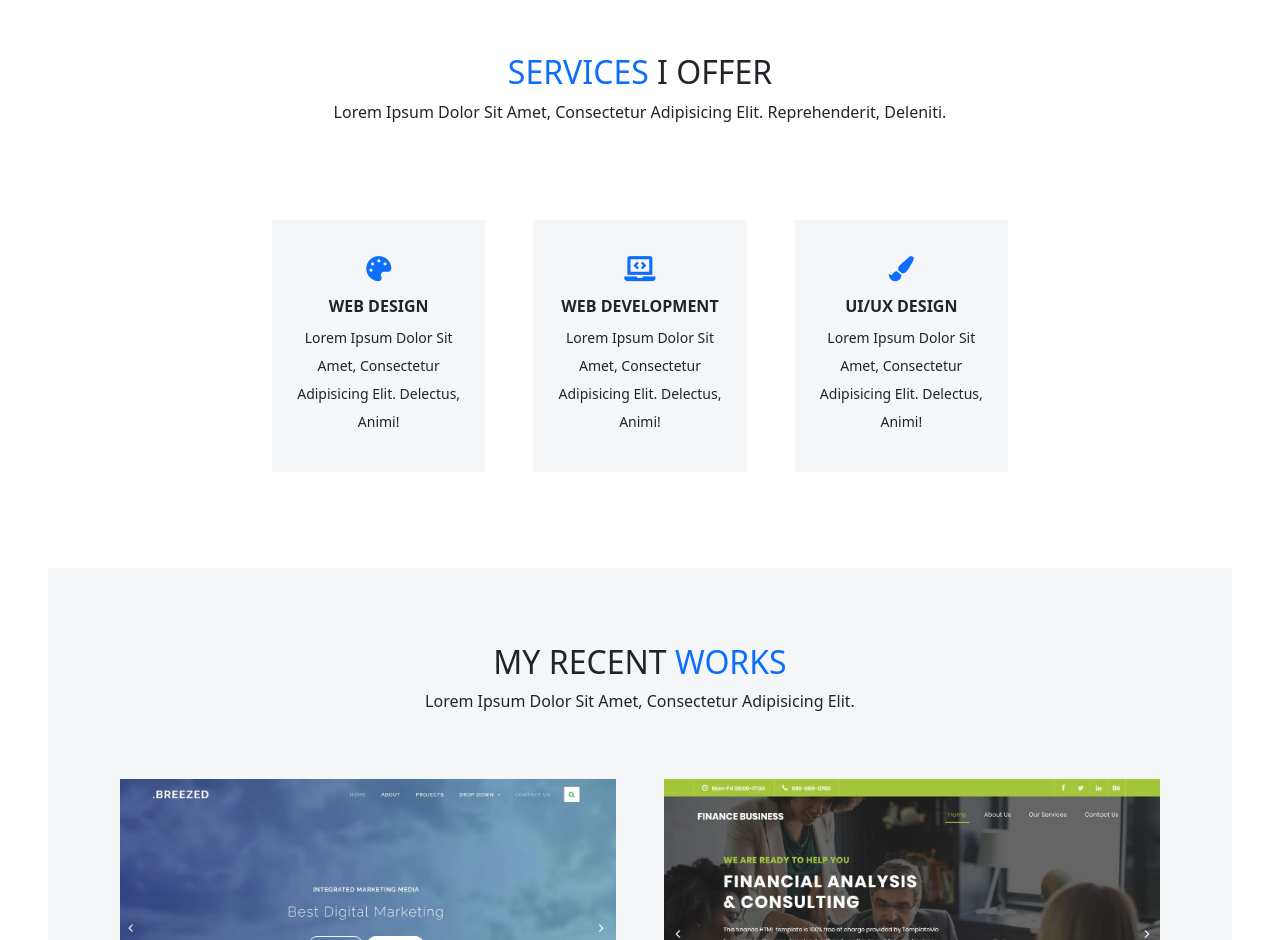
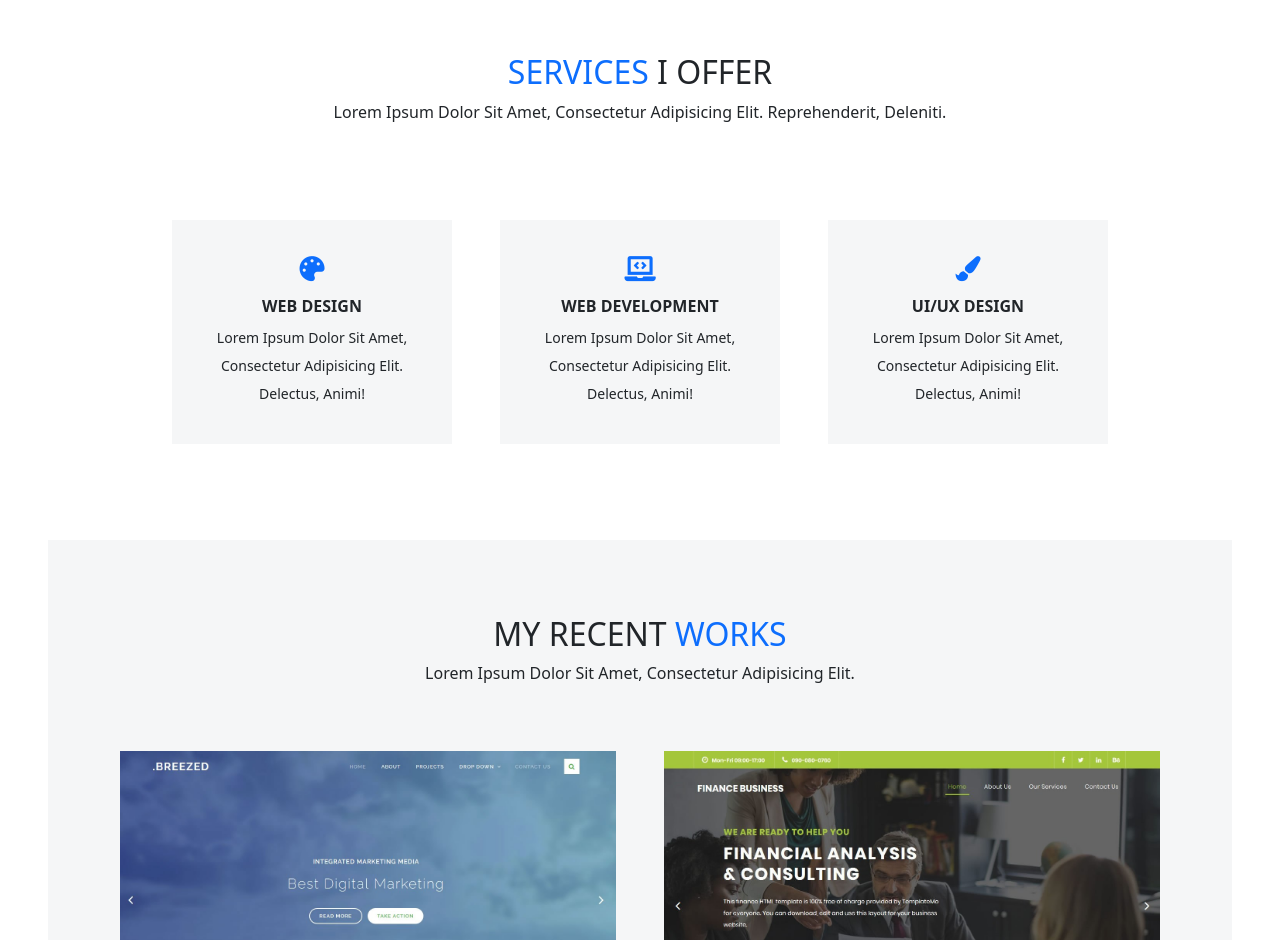
Before and after one commit to sourav-bytes/portfolio, a plain HTML site: page index.html in a window 1280 px wide. Shown: the part 2002-2942 px from the top of the page. Drawn offline with nearby package versions, Linux system fonts and the light colour scheme; no server answers.

Commit message:
Update index.html

```diff
--- a/index.html
+++ b/index.html
@@ -189,7 +189,7 @@
             <h2 class="text-center" style="padding-top:50px"><span class="text-primary">SERVICES</span> I OFFER</h2>
             <p class="text-center" style="padding: 0px 10px">Lorem ipsum dolor sit amet, consectetur adipisicing elit. Reprehenderit, deleniti.</p>
 
-            <div class="services" style="margin: 0px 200px; padding-top: 80px">
+            <div class="services" style="margin: 0px 100px; padding-top: 80px">
                 <div class="rows m-0 d-flex">
                     <div class="ml-4 mr-4 mb-3 text-center service-inner" style="background-color: #F5F6F7; padding:20px">
                         <i class="fas fa-palette text-primary  pt-3 pb-3" style="font-size: 25px"></i>
```
